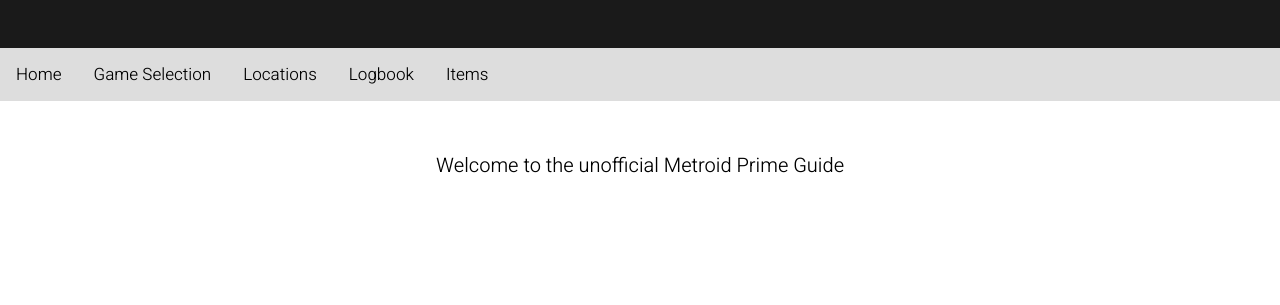
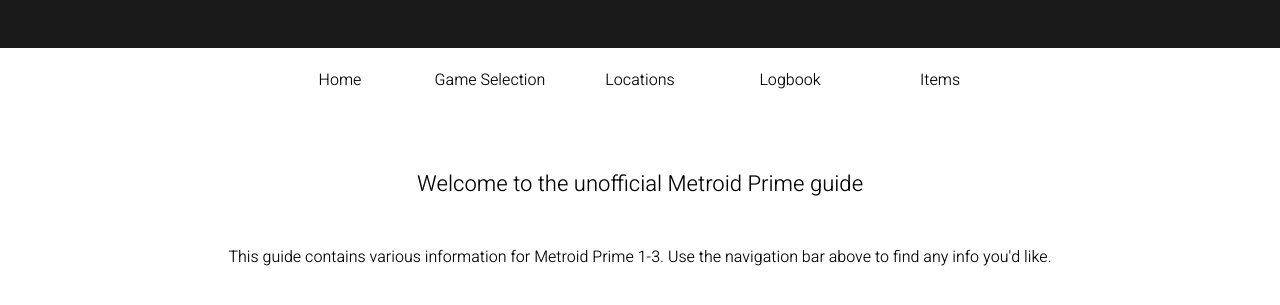
Before and after one commit to JadenRodriguez-tx/metroid-prime-guide, a plain HTML site: page Main-Page/index.html in a window 1280 px wide. Shown: the part 87-392 px from the top of the page. Drawn offline with Linux system fonts and the light colour scheme.

Commit message:
Modified navbar and added paragraphs

```diff
--- a/Main-Page/index.html
+++ b/Main-Page/index.html
@@ -18,17 +18,27 @@
 </head>
 
 <body>
-    <h1>Metroid Prime Guide</h1>
+<h1>Metroid Prime Guide</h1>
 
-<ul>
-    <li><a href="/Main-Page/index.html">Home</a></li>
+<ul id="nav">
+    <li><a href="/main-page/index.html">Home</a></li>
     <li><a href="#">Game Selection</a></li>
     <li><a href="#">Locations</a></li>
     <li><a href="#">Logbook</a></li>
     <li><a href="#">Items</a></li>
 </ul>
 
-<p>Welcome to the unofficial Metroid Prime Guide</p>
+<div id="welcome">
+    <p>Welcome to the unofficial Metroid Prime guide</p>
+</div>
+
+<div id="how-to-use">
+    <p>This guide contains various information for Metroid Prime 1-3. Use the navigation bar above to find any info you'd like.</p>
+</div>
+
+<!-- Add pictures of each Metroid Prime title at the bottom to fill in most of the blank space. Make it the images links to the coresponding pages -->
+
+<!-- Add a box at the bottom of the page for the legal text, much like the header -->
 </body>
 
 </html>
--- a/Main-Page/style.css
+++ b/Main-Page/style.css
@@ -15,43 +15,51 @@ h1 {
     font-size: 30px;
     color: #fff;
     background-color: #1a1a1a;
+    margin-bottom: 20px;
     padding: 50px;
 }
 
-ul {
-    list-style-type: none;
-    overflow: hidden;
-    background-color: #ddd;
-    margin: 0;
-    padding: 0;
+#nav {
+    list-style: none;
+    width: 750px;
+    margin: 0 auto;
 }
 
-li {
+#nav li {
     float: left;
-    transition: background-color 1s;
 }
 
-li a {
+#nav a {
     font-family: 'Heebo', sans-serif;
-    font-weight: 400;
-    font-size: 17px;
     text-align: center;
     text-decoration: none;
     color: #000;
     display: block;
-    padding: 14px 16px;
+    width: 150px;
 }
 
 li:hover {
-    background-color: #a6a6a6;
+    color: #a6a6a6; /* Change transition to a line that expands underneath each selection */
 }
 
-p {
+#welcome {
     font-family: 'Heebo', sans-serif;
-    font-size: 20px;
+    font-size: 22px;
     text-align: center;
-    padding: 20px;
-    margin-top: 30px;
+    position: relative;
+    padding-top: 20px;
+    margin-top: 100px;
+    margin-bottom: 45px;
+    animation-name: welcome-fade-in;
+    animation-duration: 3s;
 }
 
-/* Make animation for p element */
+@keyframes welcome-fade-in {
+    0% {opacity: 0; bottom: 40px;}
+    100% {opacity: 1; bottom: 0px;}
+}
+
+#how-to-use {
+    font-family: 'Heebo', sans-serif;
+    text-align: center;
+}
```
